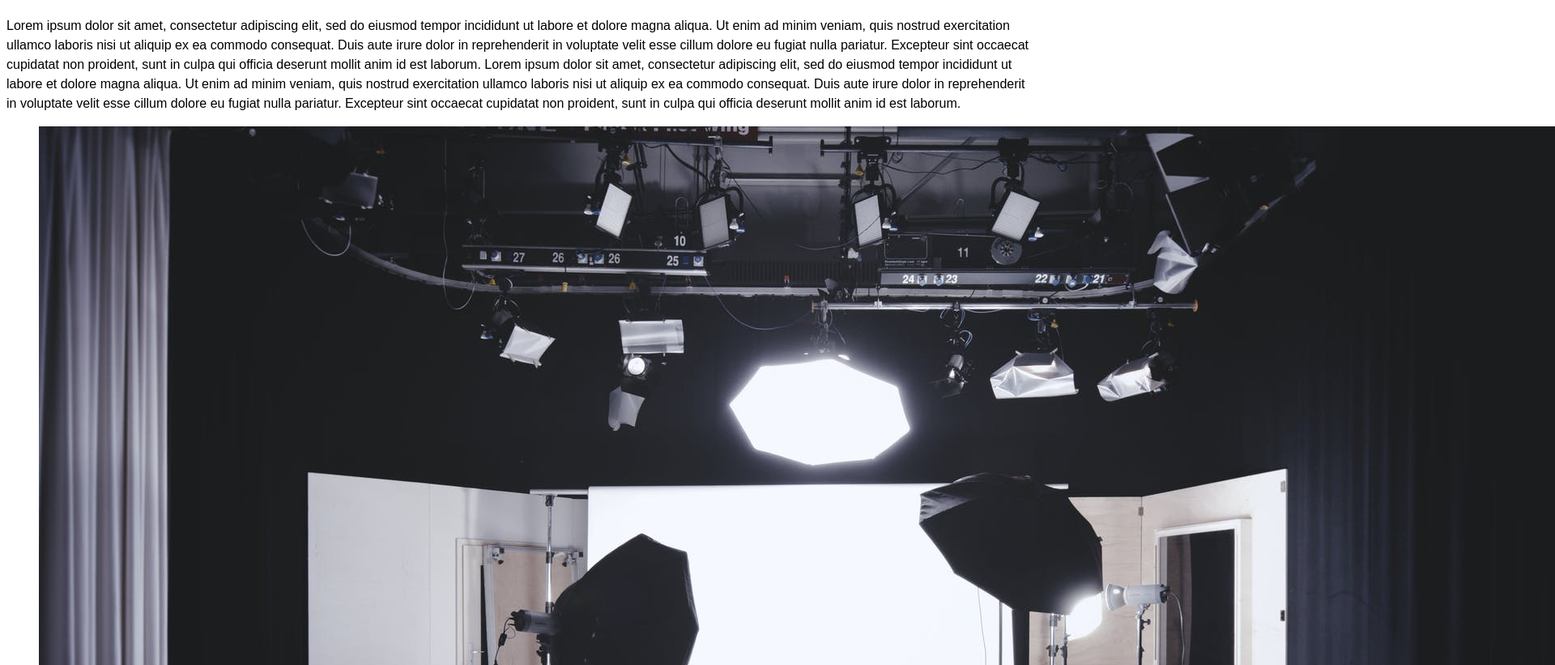
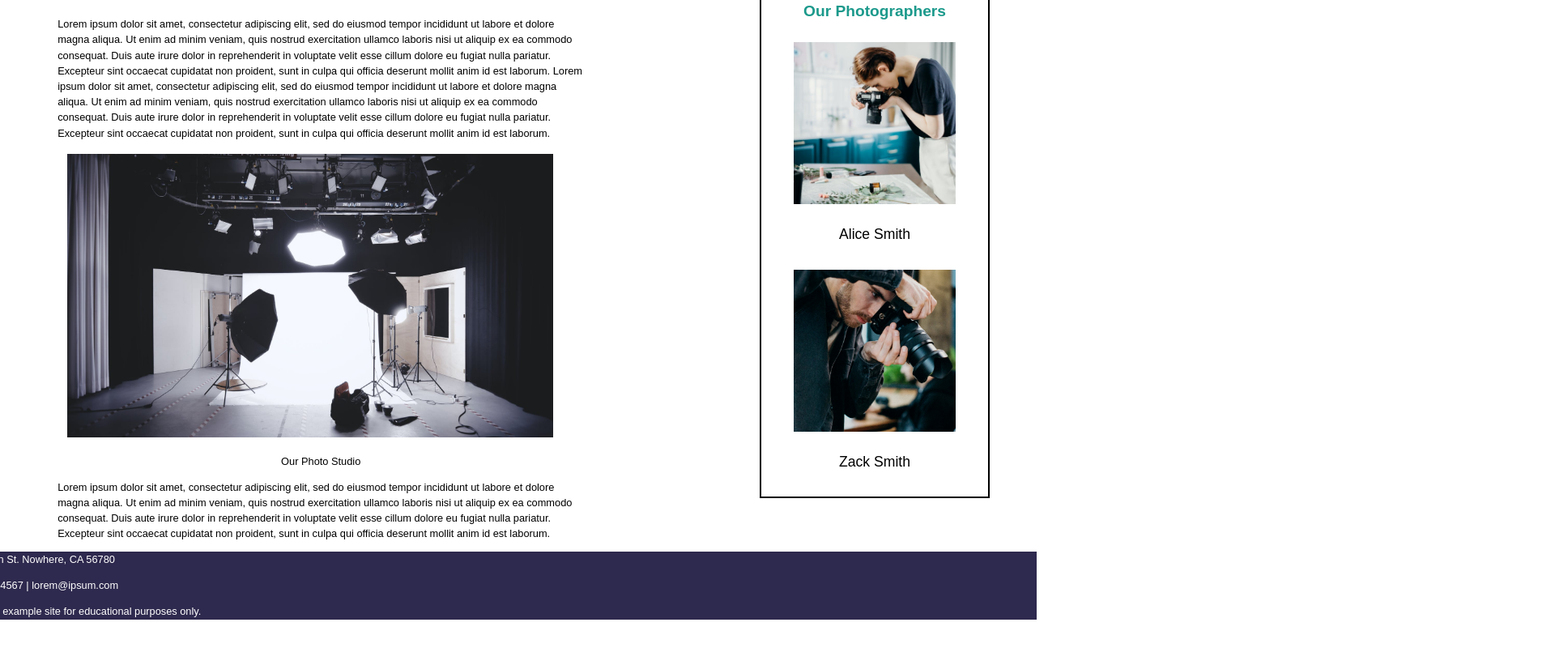
Before and after one commit to monterosarah/M6_MONTERO_SARAH, a plain HTML site: page index.html in a window 1280 px wide. Shown: the part 255-1076 px from the top of the page at 81% size, 1920 px wide, since content can reach past the window. After the commit the page ends 1032 px from the top, so only its background shows below. Drawn offline with Linux system fonts and the light colour scheme.

Commit message:
Created Styles for Images, Aside, Body, and Footer

```diff
--- a/index.html
+++ b/index.html
@@ -39,7 +39,7 @@
   <!-- Paragraph Below Picture -->
   <section>
     <figure>
-      <img src="M6_images/photo-studio.jpeg" alt="Photo studio with lights pointed on white backdrop">
+      <img id="lights" src="M6_images/photo-studio.jpeg" alt="Photo studio with lights pointed on white backdrop">
     </figure>
     <p id="studio">Our Photo Studio</p>
     <p>Lorem ipsum dolor sit amet, consectetur adipiscing elit, sed do eiusmod tempor incididunt ut labore et dolore magna aliqua.
@@ -52,11 +52,11 @@
   <aside>
     <h3>Our Photographers</h3>
     <figure>
-      <img src="M6_images/woman-photo.jpeg" alt="Woman with camera taking pictures vertically">
+      <img class="photographers" src="M6_images/woman-photo.jpeg" alt="Woman with camera taking pictures vertically">
     </figure>
     <h4>Alice Smith</h4>
     <figure>
-      <img src="M6_images/man-photo.jpeg" alt="Man taking picture with a camera at an angle">
+      <img class="photographers" src="M6_images/man-photo.jpeg" alt="Man taking picture with a camera at an angle">
     </figure>
     <h4>Zack Smith</h4>
   </aside>
--- a/styles.css
+++ b/styles.css
@@ -60,7 +60,7 @@ h2 {
 
 h3 {
     font-family: Arial, Helvetica, sans-serif;
-    font-size: 1.25em;
+    font-size: 1.2em;
     color: #1b998b;
     text-align: center;
     height: 30px;
@@ -77,9 +77,58 @@ h4 {
 
 p {
     font-family: Arial, Helvetica, sans-serif;
-    font-size: 1em;
+    font-size: .8em;
     color: black;
     line-height: 1.5em;
+    font-weight: lighter;
+}
+
+/* Body */
+
+section {
+    width: 650px;
+    margin-left: 5%;
+}
+
+#studio {
+    text-align: center;
 }
 
 /* Images */
+
+.photographers {
+    width: 200px;
+    height: 200px;
+    align-content: center;
+}
+
+#lights {
+    width: 600px;
+    height: 350px;
+    align-content: center;
+    margin-left: -5%;
+}
+
+/* Aside */
+
+aside {
+    border-style: solid;
+    border-width: 2px;
+    margin-top: -700px;
+    margin-right: 50px;
+    float: right;
+}
+
+/* Footer */
+
+footer {
+    background: #2e294e;
+    width: 105.6%;
+    margin-left: -5%;
+    clear: both;
+}
+
+footer p {
+    color: white;
+    float: center;
+}
```
